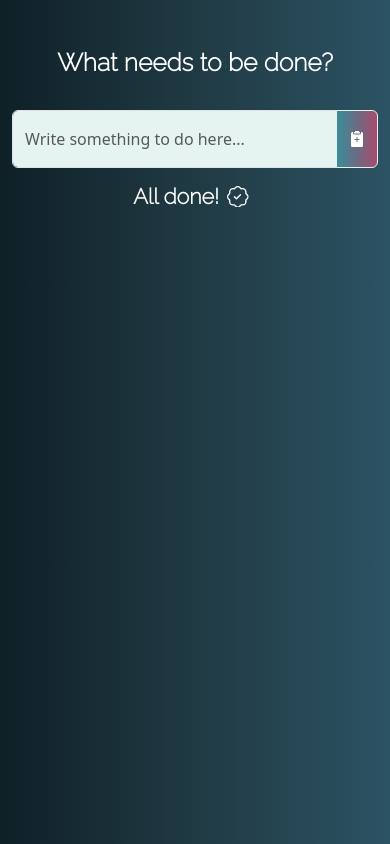
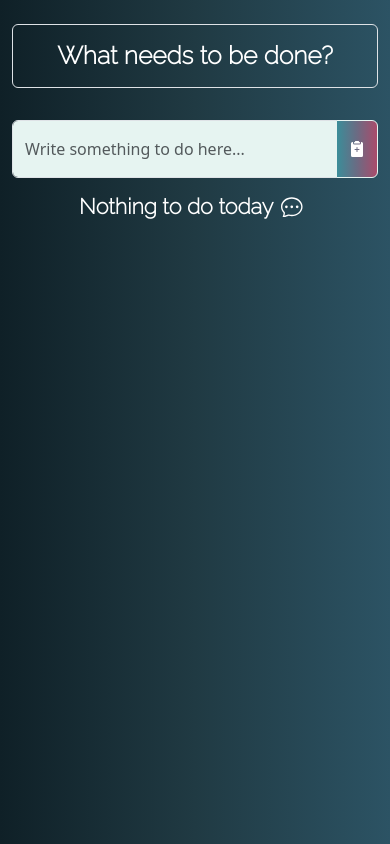
Before and after one commit to PaulinaCarcamo/ReactReduxTasks1503, a React (Create React App) app: page / in a window 390 px wide. Built offline with nearby package versions, Linux system fonts and the light colour scheme.

Commit message:
Configure React app for deployment to GitHub Pages

```diff
--- a/package.json
+++ b/package.json
@@ -1,6 +1,7 @@
 {
   "name": "13march18hrs2023",
   "version": "0.1.0",
+  "homepage": "https://paulinacarcamo.github.io/ReactReduxTasks1503/",
   "private": true,
   "dependencies": {
     "@reduxjs/toolkit": "^1.9.3",
@@ -22,6 +23,8 @@
     "web-vitals": "^2.1.4"
   },
   "scripts": {
+    "predeploy": "npm run build",
+    "deploy": "gh-pages -d build",
     "start": "react-scripts start",
     "build": "react-scripts build",
     "test": "react-scripts test",
@@ -44,5 +47,8 @@
       "last 1 firefox version",
       "last 1 safari version"
     ]
+  },
+  "devDependencies": {
+    "gh-pages": "^5.0.0"
   }
 }
--- a/src/App.jsx
+++ b/src/App.jsx
@@ -5,7 +5,7 @@ import TodoForm from "./components/TodoForm";
 
 const App = () => {
   return (
-<div className="d-grid gap-3 my-5 mx-sm-5 px-sm-5">
+<div className="d-grid gap-3 my-4 my-sm-5 mx-sm-5 px-sm-5">
       <AddTodo />
       <TodoForm />
       <CompletedTodo />
--- a/src/components/AddTodo.jsx
+++ b/src/components/AddTodo.jsx
@@ -25,8 +25,8 @@ const AddTodo = () => {
 
     return (
         <div className="container px-sm-5">
-
-            <h6 className="display-2 text-light text-center">What needs to be done?</h6>
+            <h6 className="display-2 text-light d-none d-md-flex justify-content-center">What needs to be done?</h6>
+            <h6 className="display-2 text-light text-center border border-1 rounded py-3 d-md-none">What needs to be done?</h6>
             <br />
             <form onSubmit={onSubmit}>
                 <div className="input-group">
--- a/src/components/Completed.jsx
+++ b/src/components/Completed.jsx
@@ -17,13 +17,19 @@ const CompletedTodo = () => {
                     {completedtodos.length === 1
                         ?
                         <div>
-                            <h5 className="display-3 text-light">
+                            <h5 className="display-3 d-none d-md-flex text-light text-center text-sm-start">
+                                You have completed {completedtodos.length} task out of {alltodos.length}
+                            </h5>
+                            <h5 className="display-3 d-md-none text-center text-light border rounded py-2 px-3">
                                 You have completed {completedtodos.length} task out of {alltodos.length}
                             </h5>
                         </div>
                         :
                         <div>
-                            <h5 className="display-3 text-light">
+                            <h5 className="display-3 d-none d-md-flex text-light text-center text-sm-start">
+                                You have completed {completedtodos.length} tasks out of {alltodos.length}
+                            </h5>
+                            <h5 className="display-3 d-md-none text-center text-light border rounded py-2 px-3">
                                 You have completed {completedtodos.length} tasks out of {alltodos.length}
                             </h5>
                         </div>
--- a/src/components/TodoForm.jsx
+++ b/src/components/TodoForm.jsx
@@ -1,11 +1,11 @@
-import React, { useEffect } from 'react';
-import { useSelector, useDispatch } from 'react-redux';
-import { PatchCheck } from 'react-bootstrap-icons';
+// import { useSelector, useDispatch } from 'react-redux';
+import { useSelector } from 'react-redux';
+import { ChatDots } from 'react-bootstrap-icons';
 // import { getTodosAsync } from '../redux/slice';
 import TodoItem from './TodoItem';
 
 const TodoForm = () => {
-    const dispatch = useDispatch();
+    // const dispatch = useDispatch();
     const todos = useSelector((state) => state.todos);
 
     // useEffect(() => {
@@ -19,8 +19,8 @@ const TodoForm = () => {
                 ?
                 <div>
                     <h5 className="text-light d-flex align-items-center display-3 justify-content-center">
-                        All done!
-                        <PatchCheck className="mx-2" />
+                        {/* All done! <PatchCheck className="mx-2" /> */}
+                        Nothing to do today <ChatDots className="mx-2"/>
                     </h5>
                 </div>
                 :
--- a/src/redux/slice.jsx
+++ b/src/redux/slice.jsx
@@ -1,4 +1,5 @@
-import { createAsyncThunk, createSlice } from '@reduxjs/toolkit';
+import { createSlice } from '@reduxjs/toolkit';
+// import { createAsyncThunk, createSlice } from '@reduxjs/toolkit';
 
 // export const getTodosAsync = createAsyncThunk(
 //     'todos/getTodosAsync',
@@ -8,6 +9,7 @@ import { createAsyncThunk, createSlice } from '@reduxjs/toolkit';
 //         if (resp.ok) {
 //             const todos = await resp.json();
 //             const limitTodos = todos.todos;
+//             console.log(limitTodos);
 //             return { limitTodos };
 //             // return { todos };
 //         }
@@ -34,6 +36,7 @@ export const todoSlice = createSlice({
         deleteTodo: (state, action) => {
             return state.filter((todo) => todo.id !== action.payload.id);
         },
+
     },
     // extraReducers:  {
     //     [getTodosAsync.fulfilled]: (state, action) => {
@@ -41,6 +44,7 @@ export const todoSlice = createSlice({
     //         return action.payload.limitTodos;
     //     },
     // },
+
 });
 
 export const { addTodo, toggleComplete, deleteTodo } = todoSlice.actions;
```
Also changed, not shown: src/index.jsx (+3 -20 lines), src/redux/store.jsx (+2 -11 lines), 1 other file (tests, documents, lock files or other folders).
